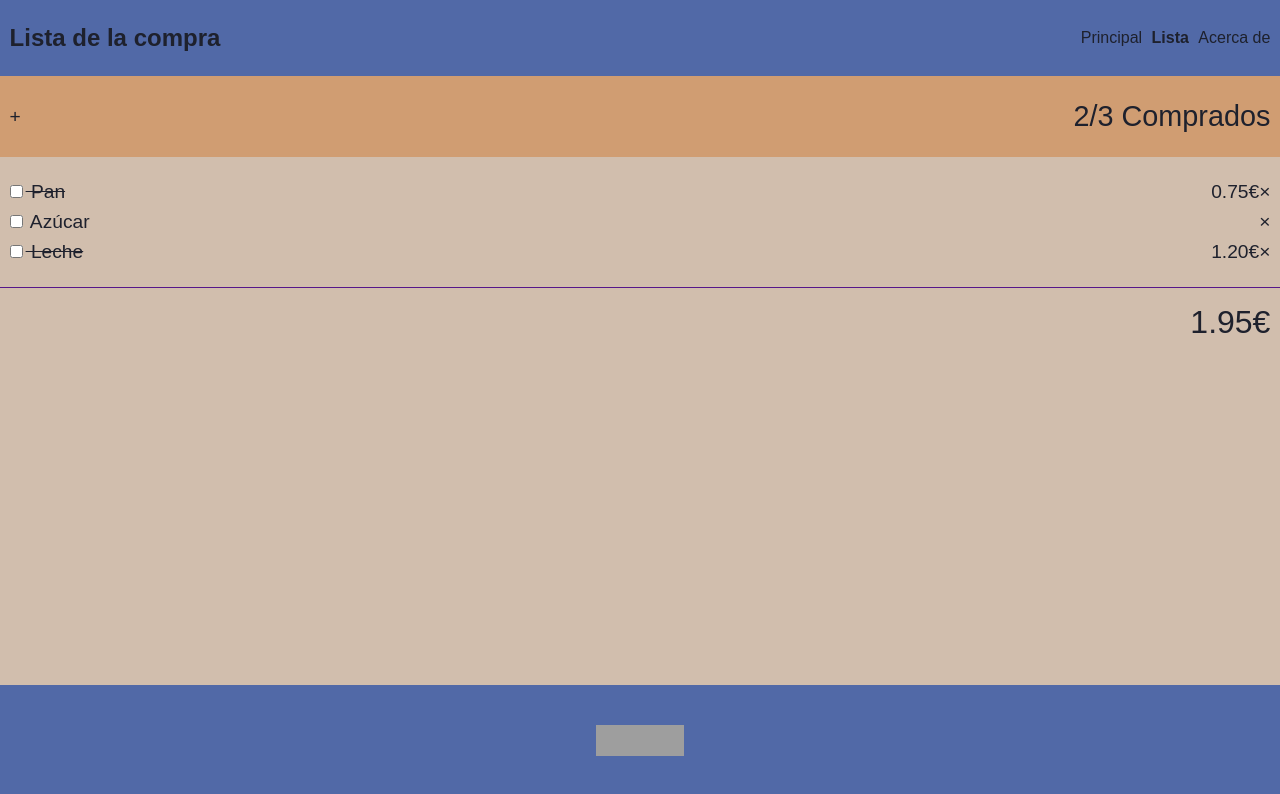
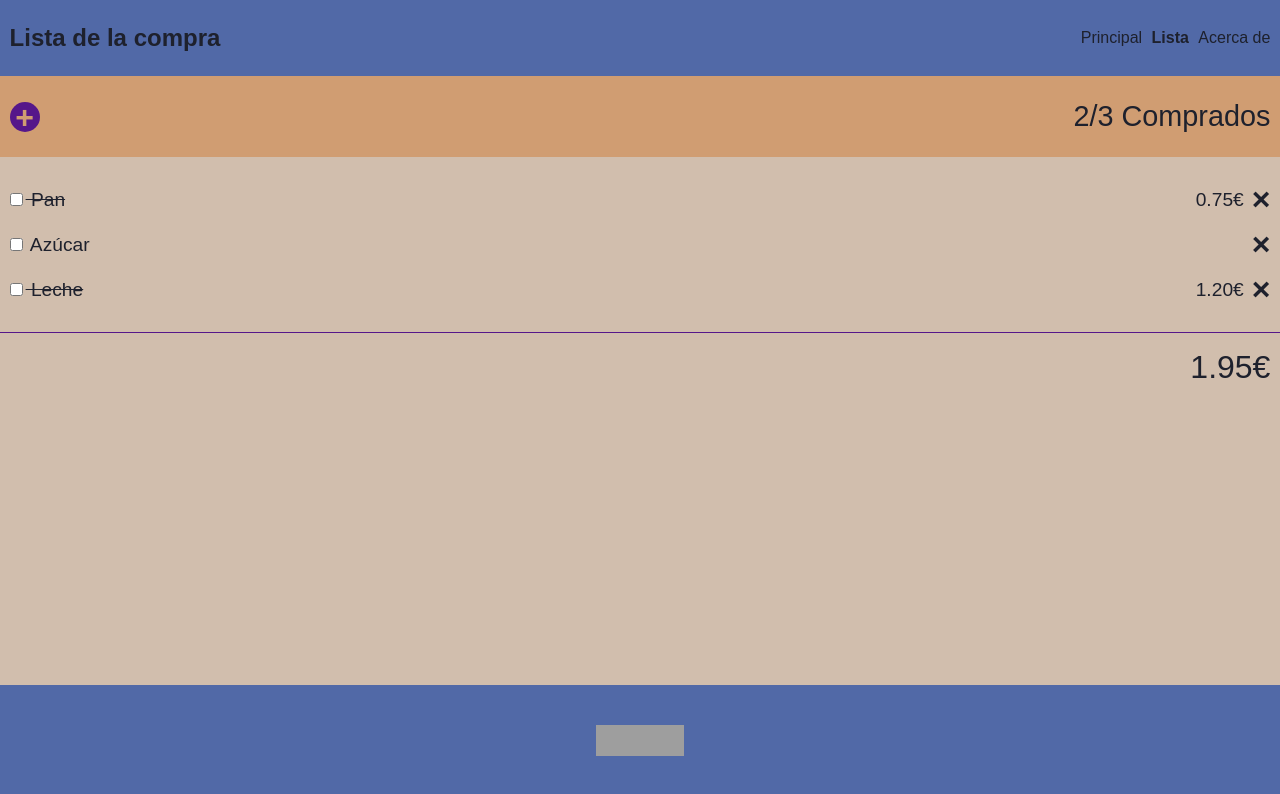
Before and after one commit to patifusa-20/202210-W2-patricia-rufino, a website: page index.html in a window 1280 px wide. Drawn offline with Linux system fonts and the light colour scheme; grey boxes are pictures that could not be loaded.

Commit message:
Remove styles on images and add style on icons

```diff
--- a/styles.css
+++ b/styles.css
@@ -4,6 +4,7 @@
     --secondary-color: #5169a7;
     --terciary-color: #55178a;
     --text-color: #1e212d;
+    --hover-color: #d86400;
 }
 
 body {
@@ -89,14 +90,19 @@ input {
     margin-left: 0;
 }
 
-div > a {
-    display: inline-block;
+a > div {
+    display: flex;
+    justify-content: center;
+    align-items: center;
     box-sizing: border-box;
     border-radius: 50%;
     background-color: var(--terciary-color);
     width: 30px;
     height: 30px;
-    padding: 6px;
+    color: var(--primary-color);
+    font-size: 2rem;
+    line-height: 1;
+    font-weight: bold;
 }
 
 section:first-of-type h2 {
@@ -110,6 +116,10 @@ section li {
     margin-bottom: 0.5rem;
 }
 
+section li:hover {
+    color: var(--hover-color);
+}
+
 section li:first-of-type label,
 section li:last-of-type label {
     text-decoration: line-through;
@@ -121,8 +131,10 @@ section label + div {
     align-items: center;
 }
 
-section label + div img {
+section label + div span {
     margin-left: 0.5rem;
+    font-size: 2rem;
+    font-weight: bold;
 }
 
 section:last-of-type {
```
